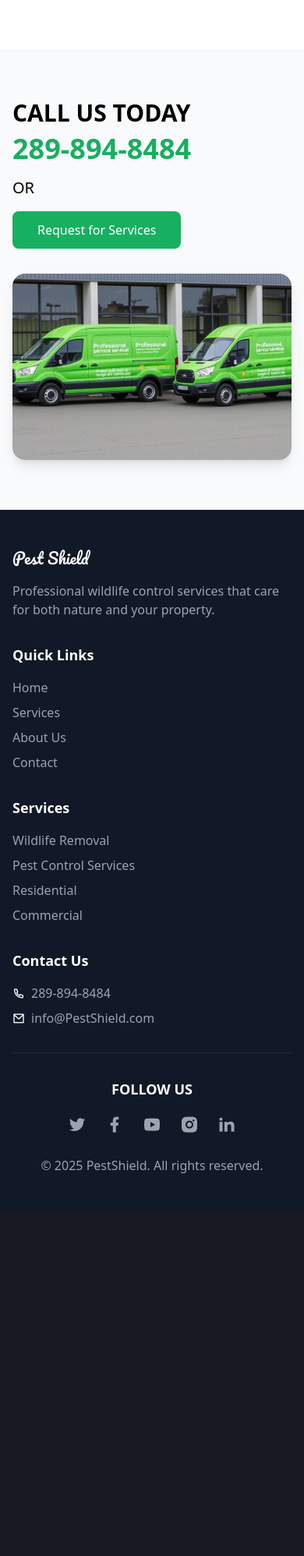
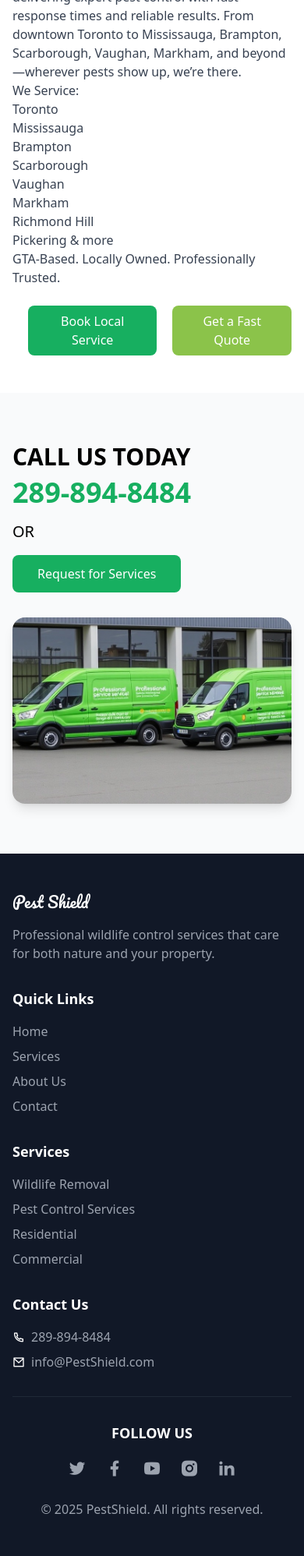
Before and after one commit to Parham-CHs/Pest-Shield, a Flask app: page /location in a window 390 px wide. Shown: the part 316-2312 px from the top of the page at 78% size. Before the commit the page ends 1821 px from the top, so only its background shows below. Run offline with Flask 3, Linux system fonts and the light colour scheme; some libraries are stand-ins or nearby versions.

Commit message:
Update location.html

```diff
--- a/Project/app/templates/location/location.html
+++ b/Project/app/templates/location/location.html
@@ -1,25 +1,92 @@
 {% extends "base.html" %}
 
 
-{% block title %}About Pest Shield{% endblock %}
+{% block title %}Location Pest Shield{% endblock %}
 
 
 
 {% block content %}
 
-    <div class="max-w-5xl mx-auto py-8">
+
+<section class="pt-8">
+    <div class="max-w-7xl mx-auto px-4 sm:px-6 lg:px-8">
+
+
+    <!-- <div class="max-w-5xl mx-auto py-8"> -->
+
+        <div class="text-left mb-12 max-w-5xl mx-auto">
+            <h1 class="text-3xl font-bold text-gray-900 mb-4">
+                Locations
+            </h1>
+
+            <h2 class="text-1xl font-bold text-gray-900 mb-4">
+                Locations
+                Serving the Greater Toronto Area
+            </h2>
+
+            <h2 class="text-1xl font-bold text-gray-900 mb-4">
+                Local Pest Control You Can Trust — Right Here in the GTA
+            </h2>
+
+            <p class="text-gray-700 mb-6">
+                Pest Shield proudly serves homeowners and businesses across the Greater Toronto Area, delivering
+                expert pest control with fast response times and reliable results. From downtown Toronto to
+                Mississauga, Brampton, Scarborough, Vaughan, Markham, and beyond—wherever pests show up,
+                we’re there.
+                <br/>
+                We Service:
+                <br/>
+                Toronto
+                <br/>
+                Mississauga
+                <br/>
+                Brampton
+                <br/>
+                Scarborough
+                <br/>
+                Vaughan
+                <br/>
+                Markham
+                <br/>
+                Richmond Hill
+                <br/>
+                Pickering & more
+                <br/>
+                GTA-Based. Locally Owned. Professionally Trusted.
+            </p>
+
+
+            <div class="flex items-center justify-center space-x-4 pl-4">
+                <button class="bg-primary text-white px-4 py-2 !rounded-button hover:bg-primary/80 mx-1">
+                  Book Local Service
+                </button>
+                <button class="bg-secondary text-white px-4 py-2 !rounded-button hover:bg-secondary/80  mx-1">
+                  Get a Fast Quote
+                </button>
+            </div>
+
+        </div>
+
+
+
+<!--
         <div class="aspect-w-16 aspect-h-9 mb-8">
             <div class="w-full h-0 pb-[56.25%] relative bg-gray-200 rounded-lg overflow-hidden">
-                <!-- Map Container -->
+                Map Container
                 <iframe
                 class="absolute inset-0 w-full h-full"
-                src="https://www.google.com/maps/embed?pb=!1m18!1m12!1m3!1d3022.2152091795357!2d-73.98784492416406!3d40.74844047138972!2m3!1f0!2f0!3f0!3m2!1i1024!2i768!4f13.1!3m3!1m2!1s0x0%3A0x0!2zNDDCsDQ0JzU0LjQiTiA3M8KwNTknMTkuNyJX!5e0!3m2!1sen!2sus!4v1620000000000!5m2!1sen!2sus"
+                src="https://www.google.com/maps/embed?pb=!1m18!1m12!1m3!1d3022.
+                2152091795357!2d-73.98784492416406!3d40.74844047138972!2m3!1f0!2
+                f0!3f0!3m2!1i1024!2i768!4f13.1!3m3!1m2!1s0x0%3A0x0!2zNDDCsDQ0JzU
+                0LjQiTiA3M8KwNTknMTkuNyJX!5e0!3m2!1sen!2sus!4v1620000000000!5m2!
+                1sen!2sus"
                 allowfullscreen=""
                 loading="lazy"
                 ></iframe>
 
             </div>
-        </div>
+        </div> -->
     </div>
+</section>
 
 {% endblock %}
```
